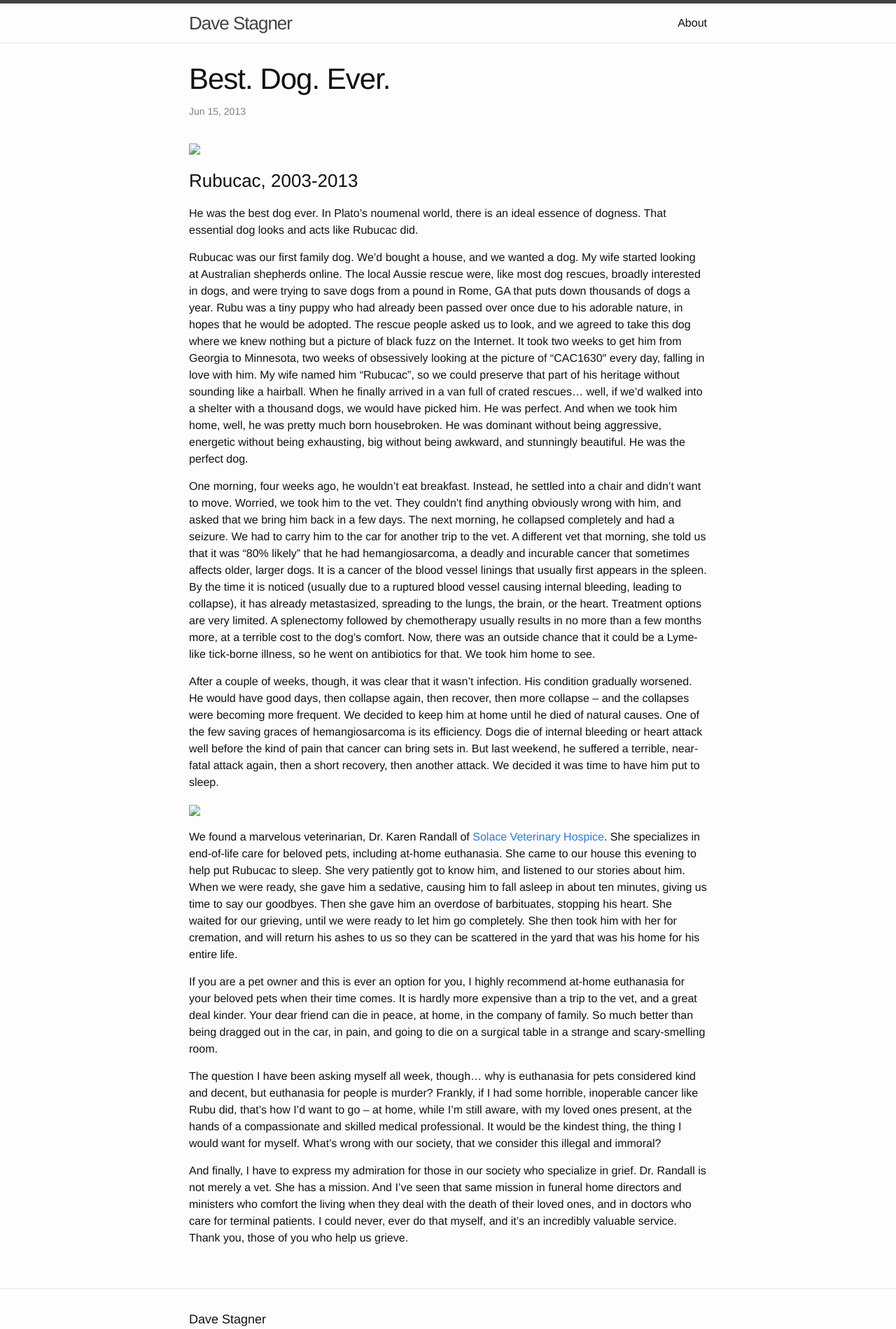
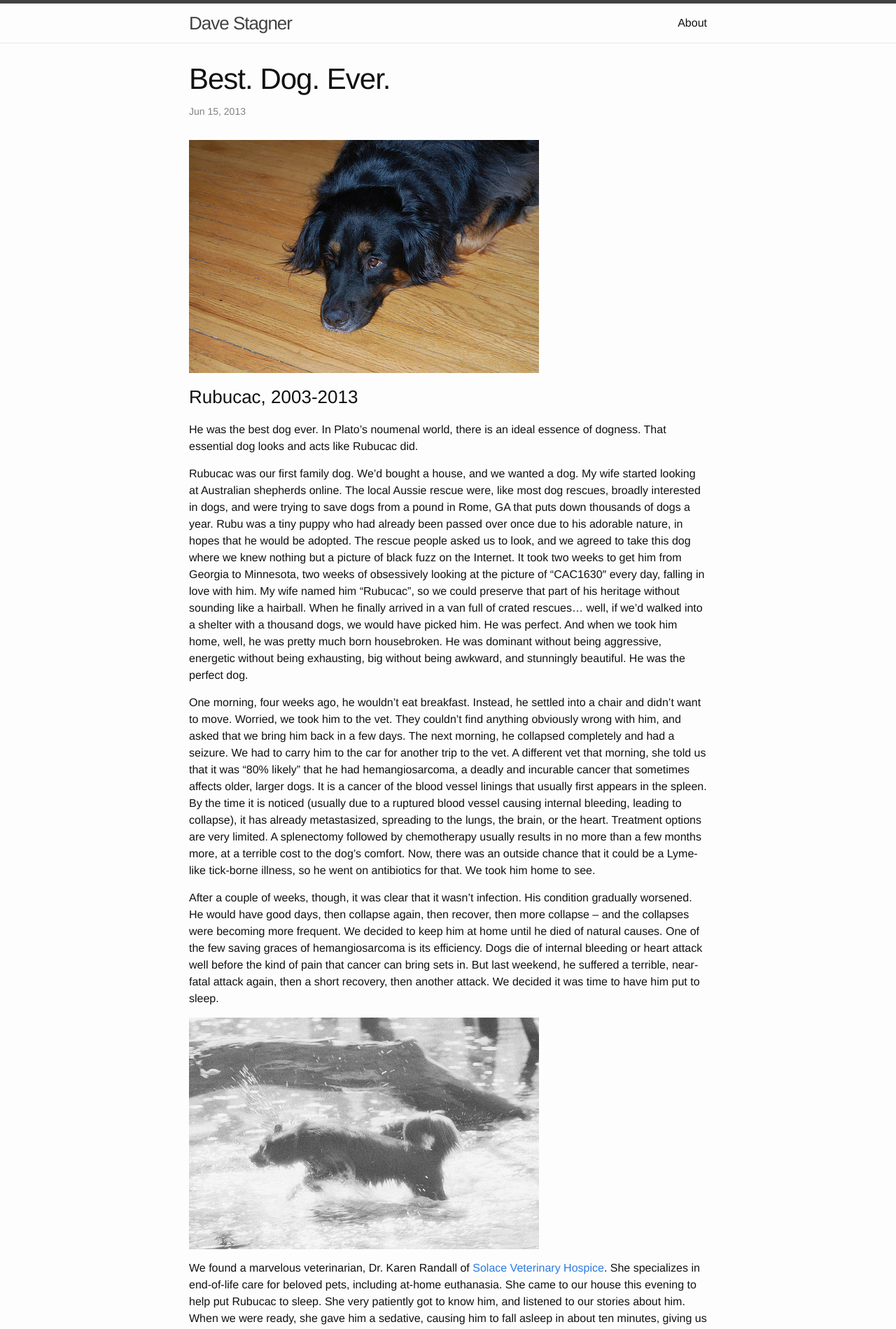
Before and after one commit to dstagner/dstagner.github.io, a Jekyll site: the page built from _posts/2013-06-15-best-dog-ever.md, in a window 1280 px wide. Shown: the top 1899 px of the page at 70% size. Built offline with Jekyll 4.4.1, drawn with Linux system fonts in a browser that asks for light colours.

Commit message:
fixed broken image links in one post

```diff
--- a/_posts/2013-06-15-best-dog-ever.md
+++ b/_posts/2013-06-15-best-dog-ever.md
@@ -3,7 +3,7 @@ layout: post
 title: Best. Dog. Ever.
 comments: true
 ---
-<img src="assets/images/rubucac.jpg"/>
+![Rubucac]({{site.url}}/assets/images/rubucac.jpg)
 
 ### Rubucac, 2003-2013
 
@@ -17,7 +17,7 @@ One morning, four weeks ago, he wouldn’t eat breakfast. Instead, he settled in
 
 After a couple of weeks, though, it was clear that it wasn’t infection. His condition gradually worsened. He would have good days, then collapse again, then recover, then more collapse – and the collapses were becoming more frequent. We decided to keep him at home until he died of natural causes. One of the few saving graces of hemangiosarcoma is its efficiency. Dogs die of internal bleeding or heart attack well before the kind of pain that cancer can bring sets in. But last weekend, he suffered a terrible, near-fatal attack again, then a short recovery, then another attack. We decided it was time to have him put to sleep.
 
-<img src="assets/images/rubu-water.jpg"/>
+![Rubucac in the water]({{site.url}}/assets/images/rubu-water.jpg)
 
 We found a marvelous veterinarian, Dr. Karen Randall of [Solace Veterinary Hospice](http://solaceveterinaryhospice.com/). She specializes in end-of-life care for beloved pets, including at-home euthanasia. She came to our house this evening to help put Rubucac to sleep. She very patiently got to know him, and listened to our stories about him. When we were ready, she gave him a sedative, causing him to fall asleep in about ten minutes, giving us time to say our goodbyes. Then she gave him an overdose of barbituates, stopping his heart. She waited for our grieving, until we were ready to let him go completely. She then took him with her for cremation, and will return his ashes to us so they can be scattered in the yard that was his home for his entire life.
 
```
Also changed, not shown: assets/images/dysentery.jpg (added), assets/images/parrot.png (added), assets/images/rubu-water.jpg (added), assets/images/rubucac.jpg (added).
